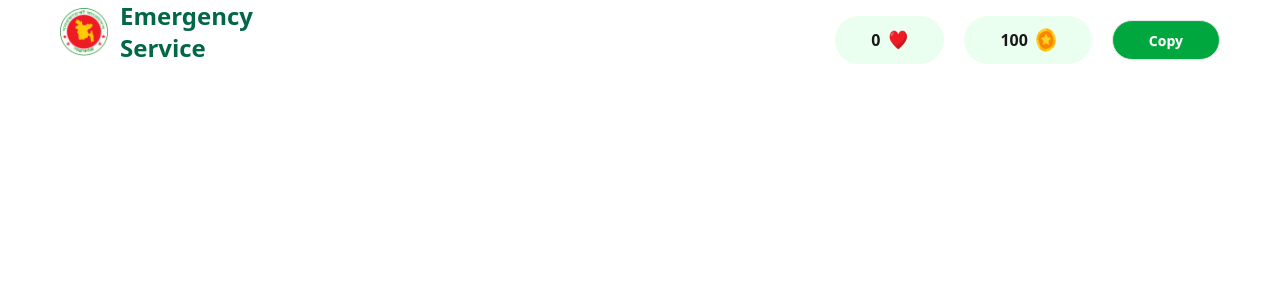
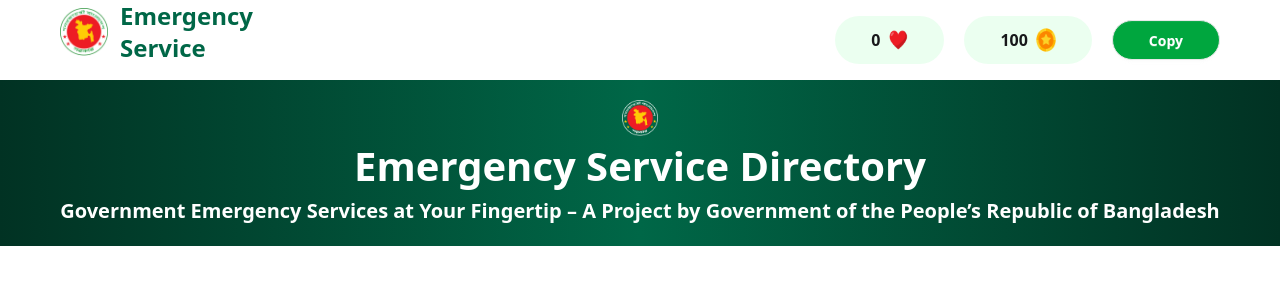
Before and after one commit to prchaity07/assignment-5, a plain HTML site: page index.html in a window 1280 px wide. Drawn offline with nearby package versions, Linux system fonts and the light colour scheme.

Commit message:
added hero banner

```diff
--- a/index.html
+++ b/index.html
@@ -13,9 +13,11 @@
 
     <!-- tailwind CDN here -->
     <script src="https://cdn.jsdelivr.net/npm/@tailwindcss/browser@4"></script>
+
+    <!-- font awesome CDN -->
+    <link rel="stylesheet" href="https://cdnjs.cloudflare.com/ajax/libs/font-awesome/7.0.0/css/all.min.css" integrity="sha512-DxV+EoADOkOygM4IR9yXP8Sb2qwgidEmeqAEmDKIOfPRQZOWbXCzLC6vjbZyy0vPisbH2SyW27+ddLVCN+OMzQ==" crossorigin="anonymous" referrerpolicy="no-referrer" />
 </head>
 <body>
-    <header>
     <!-- navbar -->
     <nav class="flex flex-col md:flex-row justify-between mx-auto px-4 md:px-[60px]">
         <div class=" flex justify-center  items-center gap-3 mb-4 ">
@@ -34,11 +36,20 @@
                 <img  class="w-5" src="./assets/coin.png" alt="">
             </div>
 
-
             <button class="btn bg-[#00A63E] text-[#FFFFFF] rounded-[50px] px-[36px] py-[14px]">Copy</button>
         </div>
     </nav>
-    </header>
+    <main>
+    <!-- banner section -->
+<section class="mx-auto flex flex-col justify-center text-center items-center bg-gradient-to-r from-[#013223] via-[#006747] to-[#013223] py-5">
+        <img class="w-9 " src="./assets/logo-dark.png" alt="">
+        <h1 class="font-bold text-[40px] text-[#FFFFFF]">Emergency Service Directory</h1>
+        <p class="text-[#FFFFFF] font-semibold text-[20px]">Government Emergency Services at Your Fingertip – A Project by  Government of the People’s Republic of Bangladesh</p>
+    </section>
+
+
+
+    </main>
 
     <!-- js code file here -->
     <script src="./script/script.js"></script>
```
Lines whose indentation alone changed are shown as unchanged.
